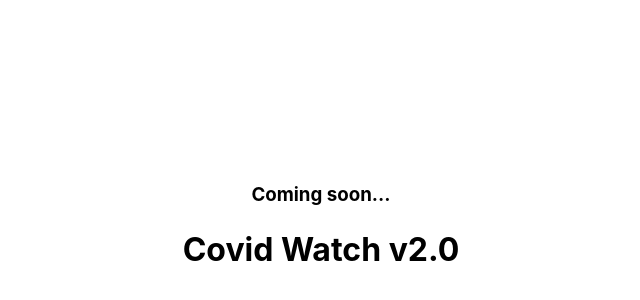
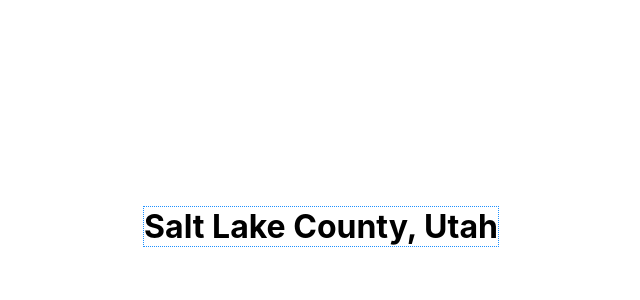
Before and after one commit to recondesigns/covid-watch-v2, a React (Create React App) app: page / in a window 1280 px wide. Shown: the part 174-474 px from the top of the page, without its empty margins (319-959 px from the left). Built offline with nearby package versions, Linux system fonts and the light colour scheme.

Commit message:
Updated Heading Component
Created component and passed value through props.

```diff
--- a/src/App.js
+++ b/src/App.js
@@ -1,5 +1,6 @@
 import React from 'react'
 import styled from 'styled-components'
+import LocationHeading from './components/LocationHeading'
 
 const AppContainer = styled.div`
   box-sizing: border-box;
@@ -22,8 +23,9 @@
 function App() {
   return (
     <AppContainer>
-      <h3>Coming soon...</h3>
-      <h1>Covid Watch v2.0</h1>
+      {/* <h3>Coming soon...</h3>
+      <h1>Covid Watch v2.0</h1> */}
+      <LocationHeading headingText={'Salt Lake County, Utah'} />
     </AppContainer>
   )
 }
--- /dev/null
+++ b/src/components/LocationHeading.js
@@ -0,0 +1,11 @@
+import React from 'react'
+import styled from 'styled-components'
+
+const StyledH1 = styled.h1`
+    border: 1px dotted dodgerblue;
+`
+
+export default function LocationHeading(props) {
+    const { headingText } = props
+    return <StyledH1>{headingText}</StyledH1>
+}
```
Also changed, not shown: src/components/TotalTests.js (added).
